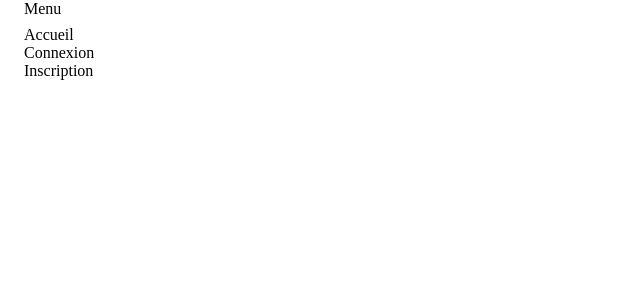
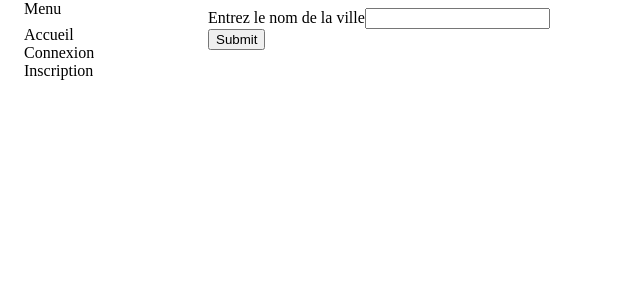
Before and after one commit to Coralie2798/ProjetFinalP2, an Angular app: page /villeformulaire in a window 1280 px wide. Before the commit this address led to /. Shown: the top 300 px of the page, without its empty margins (0-640 px from the left). Built offline with nearby package versions, Linux system fonts and the light colour scheme.

Commit message:
ville formulaire

```diff
--- a/src/app/app-routing.module.ts
+++ b/src/app/app-routing.module.ts
@@ -14,6 +14,7 @@ import { FormulaireExperienceGeneraleComponent } from './formulaire-experience-g
 import { RestaurantComponent } from './restaurant/restaurant.component';
 import { FormulaireGuideComponent } from './formulaire-guide/formulaire-guide.component';
 import { GuideComponent } from './component/guide/guide.component';
+import { FormulaireVilleComponent } from './formulaire-ville/formulaire-ville.component';
 
 
 
@@ -37,7 +38,8 @@ const routes: Routes = [
 
   {path:"trajet", component:TrajetComponent},
   {path:"guideformulaire", component:FormulaireGuideComponent},
-  {path:"guide", component:GuideComponent}
+  {path:"guide", component:GuideComponent},
+  {path:"villeformulaire", component:FormulaireVilleComponent},
 ];
 
 
--- a/src/app/app.module.ts
+++ b/src/app/app.module.ts
@@ -26,6 +26,7 @@ import { RestaurantComponent } from './restaurant/restaurant.component';
 import { TrajetComponent } from './component/trajet/trajet.component';
 import { FormulaireGuideComponent } from './formulaire-guide/formulaire-guide.component';
 import { GuideComponent } from './component/guide/guide.component';
+import { FormulaireVilleComponent } from './formulaire-ville/formulaire-ville.component';
 
 
 
@@ -49,7 +50,8 @@ import { GuideComponent } from './component/guide/guide.component';
     CompagnieFormulaireComponent,
     FormulaireGuideComponent ,
     FormulaireGuideComponent,
-    GuideComponent
+    GuideComponent,
+    FormulaireVilleComponent
 
   ],
   imports: [
--- /dev/null
+++ b/src/app/formulaire-ville/formulaire-ville.component.html
@@ -0,0 +1,7 @@
+<form [formGroup]="villeForm" (ngSubmit)="saveVille()">
+    <div class="form-group">
+      <label>Entrez le nom de la ville</label>
+      <input type="text" formControlName="nom" class="form-control" id="nom" >
+    </div>
+    <button type="submit" class="btn btn-primary" >Submit</button>
+  </form>
--- /dev/null
+++ b/src/app/formulaire-ville/formulaire-ville.component.ts
@@ -0,0 +1,29 @@
+import { Component } from '@angular/core';
+import { FormBuilder, FormGroup } from '@angular/forms';
+import { VilleService } from '../service/ville.service';
+
+@Component({
+  selector: 'app-formulaire-ville',
+  templateUrl: './formulaire-ville.component.html',
+  styleUrls: ['./formulaire-ville.component.css']
+})
+export class FormulaireVilleComponent {
+
+  constructor(private fb:FormBuilder, private vs:VilleService){ }
+
+  villeForm!:FormGroup;
+
+  ngOnInit(): void {
+
+    this.villeForm = this.fb.group({
+      nom:[null],
+    })
+  }
+  saveVille()
+  {
+    this.vs.addVille(this.villeForm.value).subscribe();
+    this.villeForm.patchValue({
+      nom:'',
+    });
+  }
+}
--- a/src/app/service/ville.service.ts
+++ b/src/app/service/ville.service.ts
@@ -10,13 +10,13 @@ export class VilleService {
 
   constructor(private http:HttpClient) { }
 
-  getUtilisateur():Observable<Ville[]>
+  getVille():Observable<Ville[]>
   {
     // return this.listeA;
     return this.http.get<Ville[]>("http://localhost:8080/ville/listeVille");
   }
 
-  addUtilisateur(v:Ville):Observable<Ville>
+  addVille(v:Ville):Observable<Ville>
   {
     return this.http.post<Ville>("http://localhost:8080/ville/saveVille", v);
   }
```
Also changed, not shown: src/app/formulaire-ville/formulaire-ville.component.css (added), 1 other file (tests, documents, lock files or other folders).
